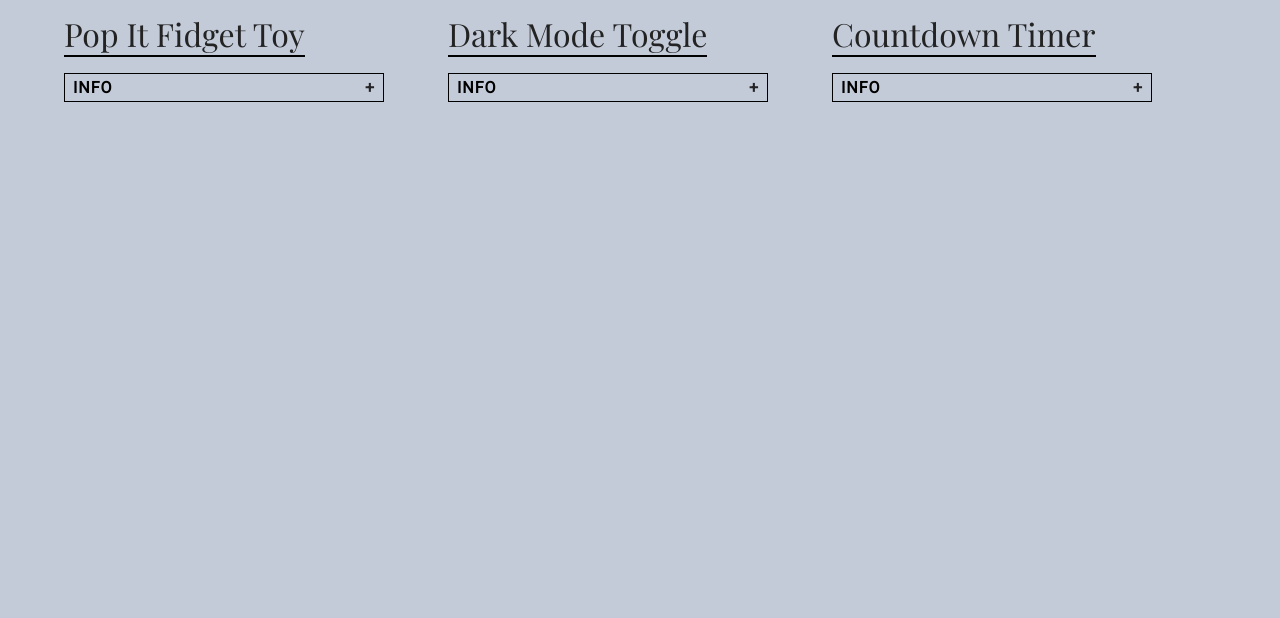
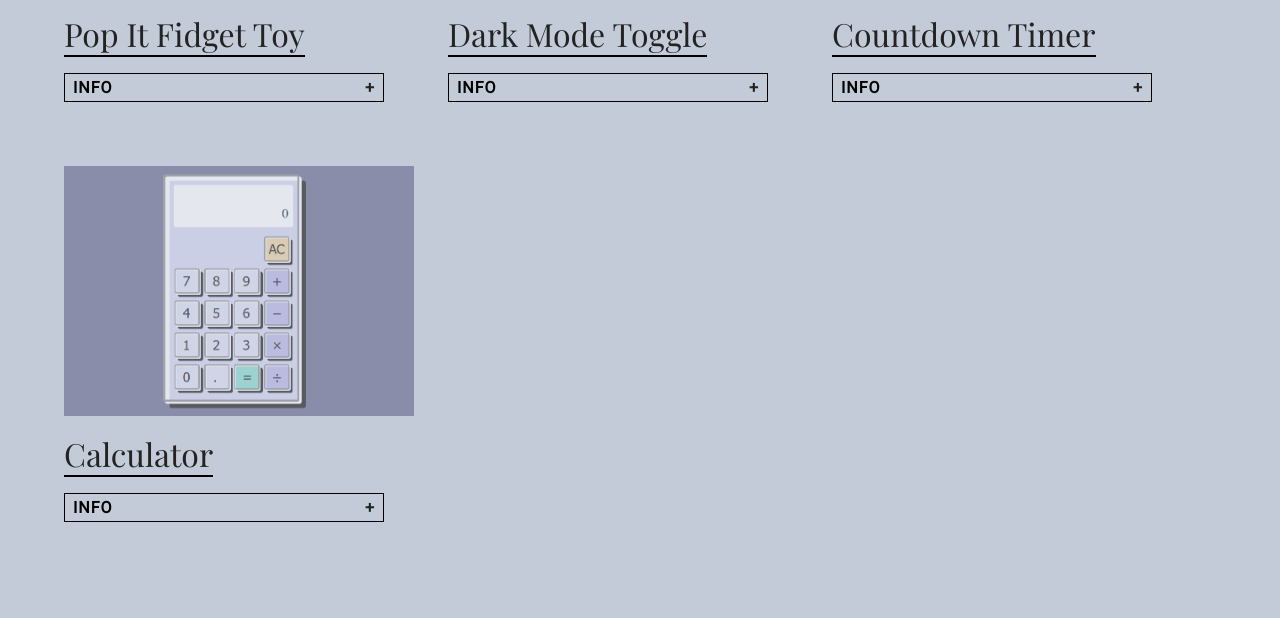
Before and after one commit to smena8/30days-javascript, a Django app: page / in a window 1280 px wide. Shown: the part 393-1011 px from the top of the page. Before the commit the page ends 495 px from the top, so only its background shows below. Run offline with Django 3.2, Linux system fonts and the light colour scheme.

Commit message:
day 4 javascript (half, still need keyboard nav)

```diff
--- a/thirtydaysjs/gallery/templates/gallery/index.html
+++ b/thirtydaysjs/gallery/templates/gallery/index.html
@@ -82,6 +82,28 @@
                                 </p>
                             </div>
                     </div>
+                        <div class="project">
+                            <a class="project__img__link" href="{% url 'Day4:Index' %}" target="_blank" rel="noreferrer">
+                                Calculator
+                                <div class="project__img" role="img" height="100%" width="100%" style="background-image: url('{% static 'gallery\images\calculator.PNG' %}');" aria-label="Calculator"></div>
+                            </a>
+                                <a class="project__link" href="{% url 'Day4:Index' %}" target="_blank" rel="noreferrer">
+                                <h2 class="project__hdr">Calculator</h2>
+                                <span class="project__link__background"></span>
+                            </a>
+
+                            <div class="project__desc">
+                                <input id="info_calc" type="checkbox">
+                                <label for="info_calc" class="btn tools__accordion" tabindex="0" role="button" aria-pressed="false" aria-expanded="false">Info<span></span></label>
+                                <p class="project__desc--summary">
+                                    Perform basic equations.<br>
+                                    Features keyboard navigation.
+                                    <br>
+                                    <a class="project__link" href="https://github.com/smena8/30days-javascript/tree/main/thirtydaysjs/day4" target="_blank" rel="noreferrer">Github
+                                    </a>
+                                </p>
+                            </div>
+                    </div>
                     </div>
         </div>
     </section>
```
Also changed, not shown: thirtydaysjs/gallery/static/gallery/images/calculator.PNG (added).
